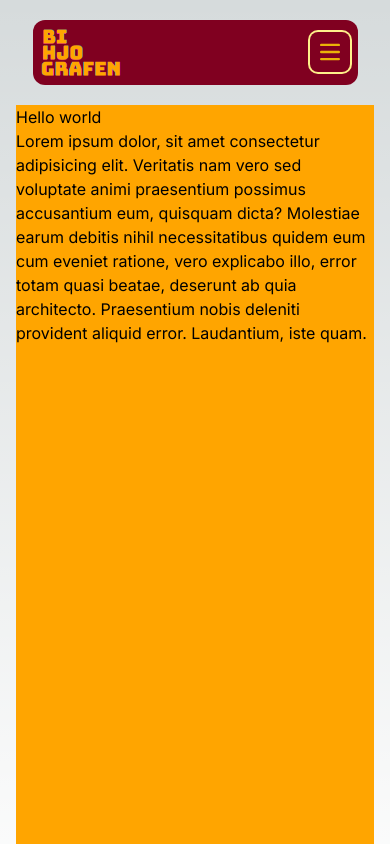
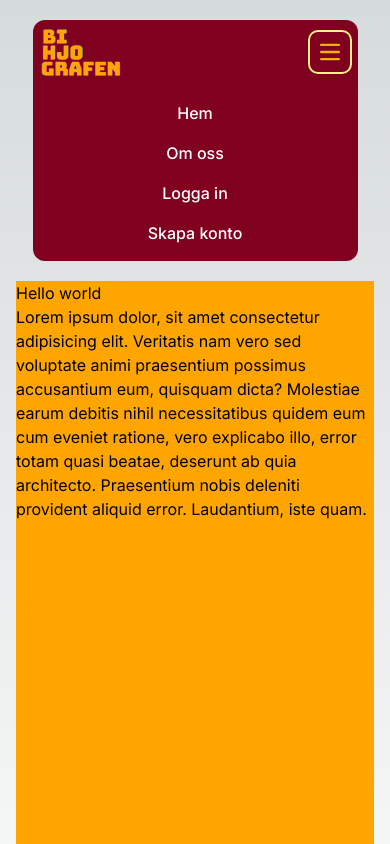
Before and after one commit to oskber/kino-nextjs, a Next.js app in the folder kino-nextjs/: page / in a window 390 px wide. Both pictures are taken after a click on the button "Öppna meny". Shown: the top 844 px of the page. Built offline with nearby package versions, Linux system fonts and the light colour scheme.

Commit message:
added functionality for hamburger menu

```diff
--- a/kino-nextjs/app/components/navigation/navbar/Header.tsx
+++ b/kino-nextjs/app/components/navigation/navbar/Header.tsx
@@ -1,4 +1,6 @@
-import React from 'react';
+'use client';
+
+import React, { useState } from 'react';
 import Link from 'next/link';
 import Image from 'next/image';
 import Logo from './bihjografenlogo.png';
@@ -16,6 +18,11 @@ const links: Link[] = [
 ];
 
 const NavBar = () => {
+  const [isOpen, setIsOpen] = useState(false);
+
+  const handleClick = () => {
+    setIsOpen(!isOpen);
+  };
   return (
     <nav className="flex justify-center top-5 sticky">
       <div className="bg-custom_red w-10/12 rounded-xl">
@@ -34,11 +41,11 @@ const NavBar = () => {
             </Link>
           </div>
           <button
-            data-collapse-toggle="navbar-solid-bg"
+            onClick={handleClick}
             type="button"
             className="inline-flex items-center p-2 w-10 h-10 justify-center text-sm text-yellow-500 rounded-lg md:hidden hover:bg-yellow-400 focus:outline-none focus:ring-2 focus:ring-yellow-200  "
             aria-controls="navbar-solid-bg"
-            aria-expanded="false">
+            aria-expanded={isOpen}>
             <span className="sr-only">Öppna meny</span>
             <svg
               className="w-5 h-5"
@@ -56,14 +63,17 @@ const NavBar = () => {
             </svg>
           </button>
           <div
-            className="hidden w-full md:block md:w-auto mr-auto ml-auto"
+            className={`${
+              isOpen ? 'block' : 'hidden'
+            } w-full md:block md:w-auto mr-auto ml-auto text-center`}
             id="navbar-solid-bg">
             <ul className="flex flex-col font-medium mt-4 rounded-lg md:space-x-8 rtl:space-x-reverse md:flex-row md:mt-0 md:border-0 md:bg-transparent">
               {links.map((link) => (
                 <li key={link.href}>
                   <Link
                     href={link.href}
-                    className="block py-2 px-3 md:p-0 rounded hover:bg-yellow-100 focus:bg-yellow-100 md:hover:bg-transparent md:focus:bg-transparent md:border-0 md:hover:text-yellow-500 md:focus:text-yellow-500 text-white ">
+                    onClick={handleClick}
+                    className="block py-2 px-3 md:p-0 rounded hover:bg-custom_yellow focus:bg-custom_yellow md:hover:bg-transparent md:focus:bg-transparent md:border-0 md:hover:text-custom_yellow md:focus:text-custom_yellow text-white ">
                     {link.name}
                   </Link>
                 </li>
```
